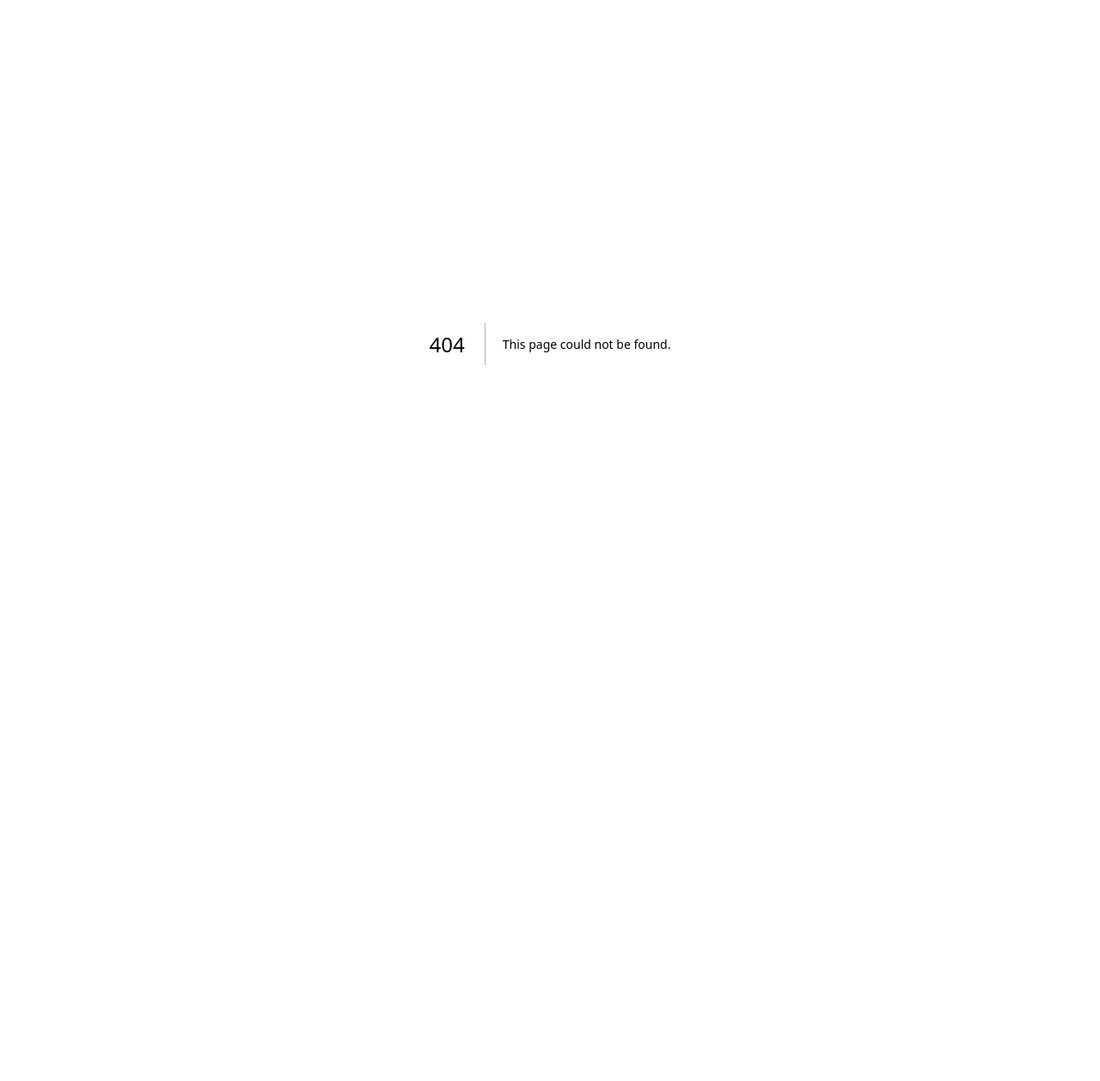
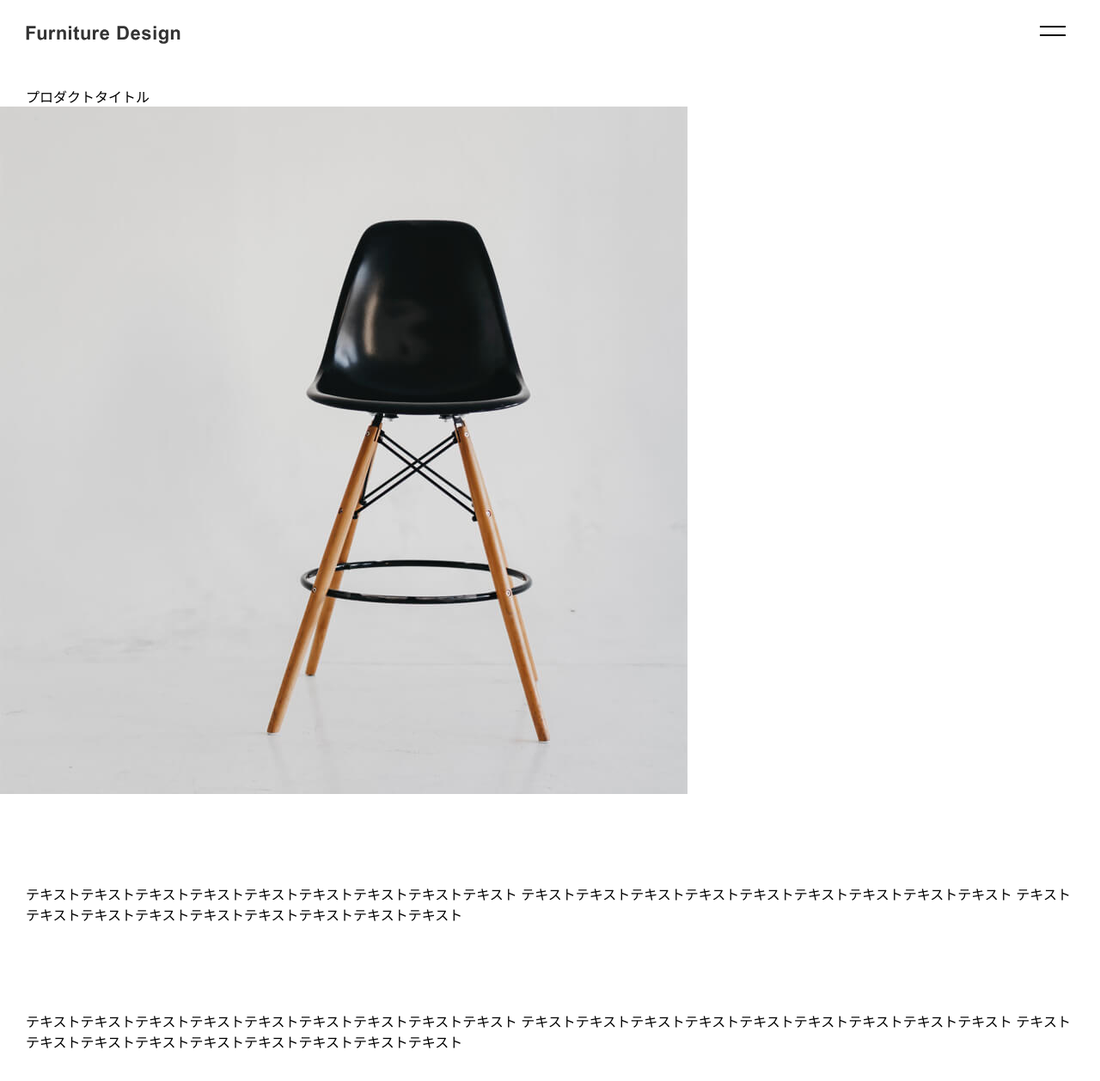
Before and after one commit to gp-kobayashi/mosya4-react, a Next.js app: page /item1 in a window 1280 px wide. Before the commit this address had no page. Shown: the top 1258 px of the page at 86% size. Before the commit the page ends 800 px from the top, so only its background shows below. Built offline with nearby package versions, Linux system fonts and the light colour scheme.

Commit message:
[add]商品紹介ページの追加

```diff
--- /dev/null
+++ b/pages/item1.js
@@ -0,0 +1,53 @@
+import Head from 'next/head'
+import styles from '../styles/Home.module.css'
+import { Footer } from '../components/Footer'
+import { Header } from '../components/Header'
+import Link from 'next/link'
+
+
+
+export default function item1() {
+
+
+
+  return (
+    <div className={styles.container}>
+      <Head>
+        <title>Products|Furniture Design</title>
+        <link rel="icon" href="img/favicon.ico" />
+      </Head>
+
+      <Header />
+
+      <main className={styles.main}>
+      <div className={styles.itemPege}>
+        <p>プロダクトタイトル</p>
+        <div className={styles.itemExplain}>
+        <div className={styles.itemImg}>
+            <img src='img/item1.jpg'/>
+        </div>
+        <div className={styles.itemText}>
+            <p>テキストテキストテキストテキストテキストテキストテキストテキストテキスト テキストテキストテキストテキストテキストテキストテキストテキストテキスト テキストテキストテキストテキストテキストテキストテキストテキストテキスト</p>
+            <p>テキストテキストテキストテキストテキストテキストテキストテキストテキスト テキストテキストテキストテキストテキストテキストテキストテキストテキスト テキストテキストテキストテキストテキストテキストテキストテキストテキスト</p>
+            <p>¥99,999 +tax</p>
+            <p>
+            SIZE：W999 × D999 × H999<br/>
+            COLOR：テキスト<br/>
+            MATERIAL：テキストテキストテキスト<br/>
+            </p>
+        </div>
+        </div>
+      </div>
+
+      <div className={styles.pageLinkBtn}>
+        <Link href="/products">
+          <p>Back To Products</p>
+        </Link>
+      </div>
+
+      </main>
+
+      <Footer />
+    </div>
+  )
+}
```
